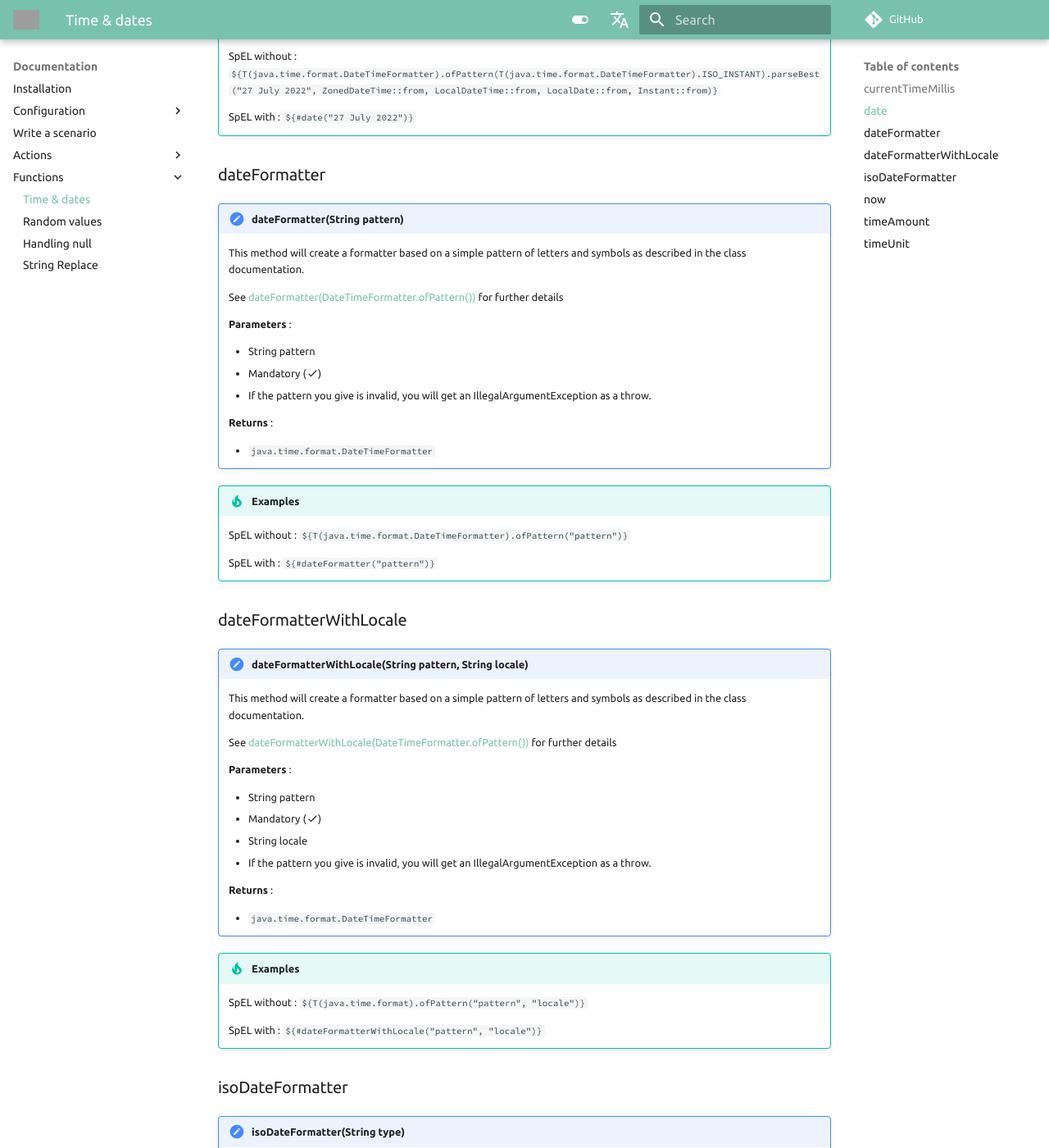
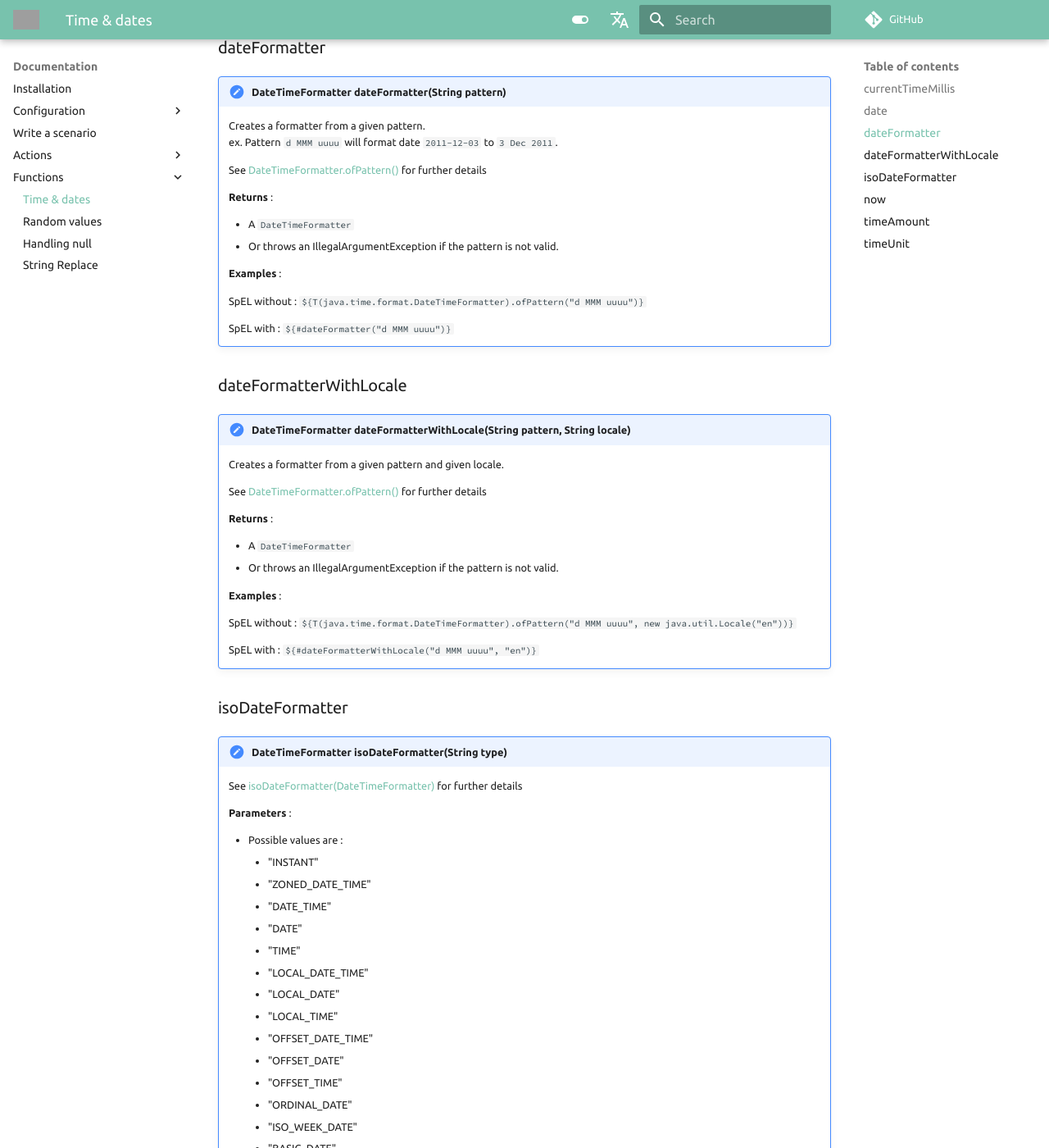
Before and after one commit to chutney-testing/chutney-testing.github.io-legacy, an MkDocs documentation site: the page built from docs/functions/datetime.md, in a window 1280 px wide and 1400 px high, scrolled down 1101 px. Shown: the whole window at 82% size. Built offline with MkDocs 1.6.1 and Material for MkDocs 9.7.7, drawn with Linux system fonts in a browser that asks for light colours; comment, search, counter and statistics services are not loaded; some of the changed text lies outside the part shown; grey boxes are pictures that could not be loaded.

Commit message:
docs(func): Improve & apply template to date a time

```diff
--- a/docs/functions/datetime.md
+++ b/docs/functions/datetime.md
@@ -23,23 +22,21 @@
 
 ## date
 
-!!! note "date(String date, String... format)"
+!!! note "Temporal date(String date, String... format)"
 
-    See [Date(Temporal)](https://docs.oracle.com/en/java/javase/11/docs/api/java.base/java/time/temporal/Temporal.html) & [DateTimeFormatter.parseBest()](https://docs.oracle.com/en/java/javase/11/docs/api/java.base/java/time/format/DateTimeFormatter.html#parseBest(java.lang.CharSequence,java.time.temporal.TemporalQuery...)) for further details
+    See [Date(Temporal)](https://docs.oracle.com/en/java/javase/11/docs/api/java.base/java/time/temporal/Temporal.html)
+    & [DateTimeFormatter.parseBest()](https://docs.oracle.com/en/java/javase/11/docs/api/java.base/java/time/format/DateTimeFormatter.html#parseBest(java.lang.CharSequence,java.time.temporal.TemporalQuery...)) for further details
 
     **Parameters** :
 
-    * String Date
-        * The date you want to get a Temporal from
-        * Mandatory (:material-check:)
+    * `String date` : The date you want to get a Temporal from
         * ex. "27 July 2022"
-    * String format (is optional), if no format is assigned, the default value for this argument will be the ISO format.
-        * The format used for the date
+    * `String format` : The format used for the date (optional, default to ISO)
         * ex. "dd MMMM yyyy"
 
-    **Returns** : `java.time.temporal.Temporal`
+    **Returns** : The given date as a `Temporal`
 
-!!! tip "Examples"
+    **Examples** :
 
     SpEL without : `${T(java.time.format.DateTimeFormatter).ofPattern(T(java.time.format.DateTimeFormatter).ISO_INSTANT).parseBest("27 July 2022", ZonedDateTime::from, LocalDateTime::from, LocalDate::from, Instant::from)}`
 
@@ -48,93 +45,95 @@
 
 ## dateFormatter
 
-!!! note "dateFormatter(String pattern)"
+!!! note "DateTimeFormatter dateFormatter(String pattern)"
 
-    This method will create a formatter based on a simple pattern of letters and symbols as described in the class documentation.
+    Creates a formatter from a given pattern.
+    ex. Pattern `d MMM uuuu` will format date `2011-12-03` to `3 Dec 2011`.
 
-    See [dateFormatter(DateTimeFormatter.ofPattern())](https://docs.oracle.com/en/java/javase/11/docs/api/java.base/java/time/format/DateTimeFormatter.html#ofPattern(java.lang.String)) for further details
-
-    **Parameters** :
-
-    * String pattern
-    * Mandatory (:material-check:)
-    * If the pattern you give is invalid, you will get an IllegalArgumentException as a throw.
+    See [DateTimeFormatter.ofPattern()](https://docs.oracle.com/en/java/javase/11/docs/api/java.base/java/time/format/DateTimeFormatter.html#ofPattern(java.lang.String)) for further details
 
     **Returns** :
 
-    * `java.time.format.DateTimeFormatter`
+    * A `DateTimeFormatter`
+    * Or throws an IllegalArgumentException if the pattern is not valid.
 
-!!! tip "Examples"
+    **Examples** :
 
-    SpEL without : `${T(java.time.format.DateTimeFormatter).ofPattern("pattern")}`
+    SpEL without : `${T(java.time.format.DateTimeFormatter).ofPattern("d MMM uuuu")}`
 
-    SpEL with    : `${#dateFormatter("pattern")}`
+    SpEL with    : `${#dateFormatter("d MMM uuuu")}`
 
 
 ## dateFormatterWithLocale
 
-!!! note "dateFormatterWithLocale(String pattern, String locale)"
+!!! note "DateTimeFormatter dateFormatterWithLocale(String pattern, String locale)"
 
-    This method will create a formatter based on a simple pattern of letters and symbols as described in the class documentation.
+    Creates a formatter from a given pattern and given locale.
 
-    See [dateFormatterWithLocale(DateTimeFormatter.ofPattern())](https://docs.oracle.com/en/java/javase/11/docs/api/java.base/java/time/format/DateTimeFormatter.html#ofPattern(java.lang.String)) for further details
-
-    **Parameters** :
-
-    * String pattern
-    * Mandatory (:material-check:)
-    * String locale
-    * If the pattern you give is invalid, you will get an IllegalArgumentException as a throw.
+    See [DateTimeFormatter.ofPattern()](https://docs.oracle.com/en/java/javase/11/docs/api/java.base/java/time/format/DateTimeFormatter.html#ofPattern(java.lang.String)) for further details
 
     **Returns** :
 
-    * `java.time.format.DateTimeFormatter`
+    * A `DateTimeFormatter`
+    * Or throws an IllegalArgumentException if the pattern is not valid.
 
-!!! tip "Examples"
+    **Examples** :
 
-    SpEL without : `${T(java.time.format).ofPattern("pattern", "locale")}`
+    SpEL without : `${T(java.time.format.DateTimeFormatter).ofPattern("d MMM uuuu", new java.util.Locale("en"))}`
 
-    SpEL with    : `${#dateFormatterWithLocale("pattern", "locale")}`
+    SpEL with    : `${#dateFormatterWithLocale("d MMM uuuu", "en")}`
 
 
 ## isoDateFormatter
 
-!!! note "isoDateFormatter(String type)"
-
-    Formatter for printing and parsing date-time objects.
+!!! note "DateTimeFormatter isoDateFormatter(String type)"
 
     See [isoDateFormatter(DateTimeFormatter)](https://docs.oracle.com/en/java/javase/11/docs/api/java.base/java/time/format/DateTimeFormatter.html) for further details
 
     **Parameters** :
 
-    * String type
-    * If no argument type is given or equals to "null", this will throw you an exception => "Unknown date time formatter type"
+    * Possible values are :
+        * "INSTANT"
+        * "ZONED_DATE_TIME"
+        * "DATE_TIME"
+        * "DATE"
+        * "TIME"
+        * "LOCAL_DATE_TIME"
+        * "LOCAL_DATE"
+        * "LOCAL_TIME"
+        * "OFFSET_DATE_TIME"
+        * "OFFSET_DATE"
+        * "OFFSET_TIME"
+        * "ORDINAL_DATE"
+        * "ISO_WEEK_DATE"
+        * "BASIC_DATE"
+        * "RFC_DATE_TIME"
 
     **Returns** :
 
-    * `java.time.format.DateTimeFormatter`
+    * A `DateTimeFormatter`
+    * Or throws an IllegalArgumentException if the value is unknown.
 
+    **Examples** :
 
-!!! tip "Examples"
+    SpEL without : `${T(java.time.format.DateTimeFormatter).ISO_INSTANT}`
 
-    SpEL without : `${T(java.time.format).DateTimeFormatter()}`
-
-    SpEL with    : `${#isoDateFormatter("type")}`
+    SpEL with    : `${#isoDateFormatter("INSTANT")}`
 
 
 ## now
 
-!!! note "now()"
+!!! note "ZonedDateTime now()"
 
-    Returns the current date-time using the system clock.
+    Returns the current date-time from the system clock.
 
     See [ZonedDateTime.now()](https://docs.oracle.com/en/java/javase/11/docs/api/java.base/java/time/ZonedDateTime.html#now()) for further details
 
     **Returns** :
 
-    * `java.time.ZonedDateTime`
+    * The current date-time as a `ZonedDateTime`
 
-!!! tip "Examples"
+    **Examples** :
 
     SpEL without : `${T(java.time.ZonedDateTime).now()}`
 
@@ -143,43 +142,55 @@
 
 ## timeAmount
 
-!!! note "timeAmount(String text)"
+!!! note "TemporalAmount timeAmount(String text)"
+
+    Create a TemporalAmount from a given string.
+    This is usefull when combine with other methods or functions.
 
     See [timeAmount(TemporalAmount)](https://docs.oracle.com/en/java/javase/11/docs/api/java.base/java/time/temporal/TemporalAmount.html) for further details
 
-    **Parameters** :
-
-    * String text
-
     **Returns** :
 
-    * `java.time.temporal.TemporalAmount`
+    * A `TemporalAmount`
 
-!!! tip "Examples"
+    **Examples** :
 
-    SpEL without : `${T(java.time.temporal).timeAmount("text")}`
+    SpEL without : `${#now().plus(T(java.time.Duration).parse("6 hours"))}`
 
-    SpEL with    : `${#timeAmount("text")}`
+    SpEL with    : `${#now().plus(#timeAmount("6 hours"))}`
 
 
 ## timeUnit
 
-!!! note "timeUnit(String unit)"
+!!! note "ChronoUnit timeUnit(String unit)"
 
     See [timeUnit(ChronoUnit)](https://docs.oracle.com/en/java/javase/11/docs/api/java.base/java/time/temporal/ChronoUnit.html) for further details
 
     **Parameters** :
 
-    * String unit
-    * If unit is equals to "null" you will get ==> IllegalArgumentException error
+    * Possible values are :
+        * "nanos", "ns"
+        * "micros", "µs"
+        * "millis", "ms"
+        * "seconds", "s", "sec"
+        * "minutes", "m", "min"
+        * "hours", "h", "hour", "hours", "hour(s)"
+        * "days", "d", "day", "days", "day(s)"
+        * "weeks"
+        * "months"
+        * "years"
+        * "decades"
+        * "centuries"
+        * "millennia"
+        * "eras"
+        * "forever"
 
     **Returns** :
 
-    * `java.time.temporal.ChronoUnit`
+    * A `ChronoUnit`
 
+    **Examples** :
 
-!!! tip "Examples"
+    SpEL without : `${T(java.time.temporal.ChronoUnit).valueOf("hours".toUpperCase())}`
 
-    SpEL without : `${T(java.time.temporal).timeUnit("unit")}`
-
-    SpEL with    : `${#timeUnit("unit")}`
+    SpEL with    : `${#timeUnit("h")}`
```
Also changed, not shown: other parts of docs/functions/datetime.md (+2 -3 lines).
